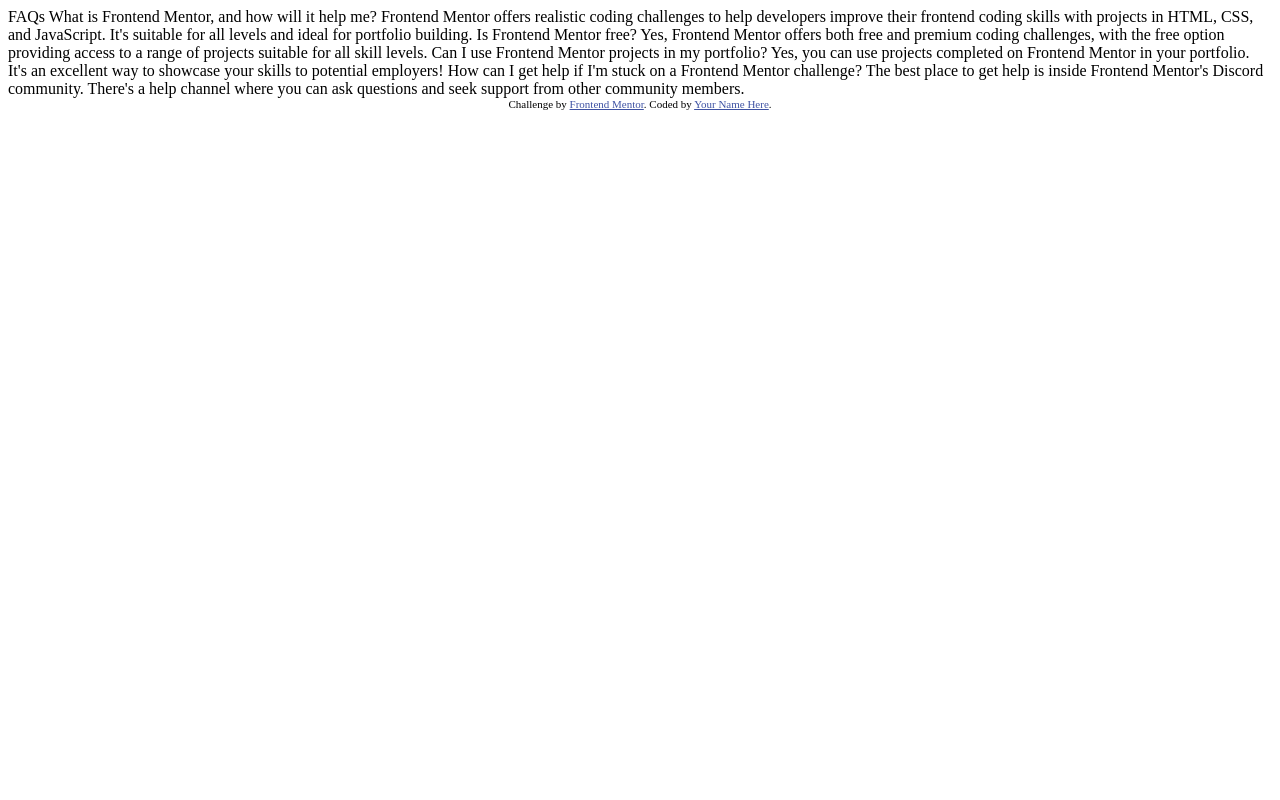
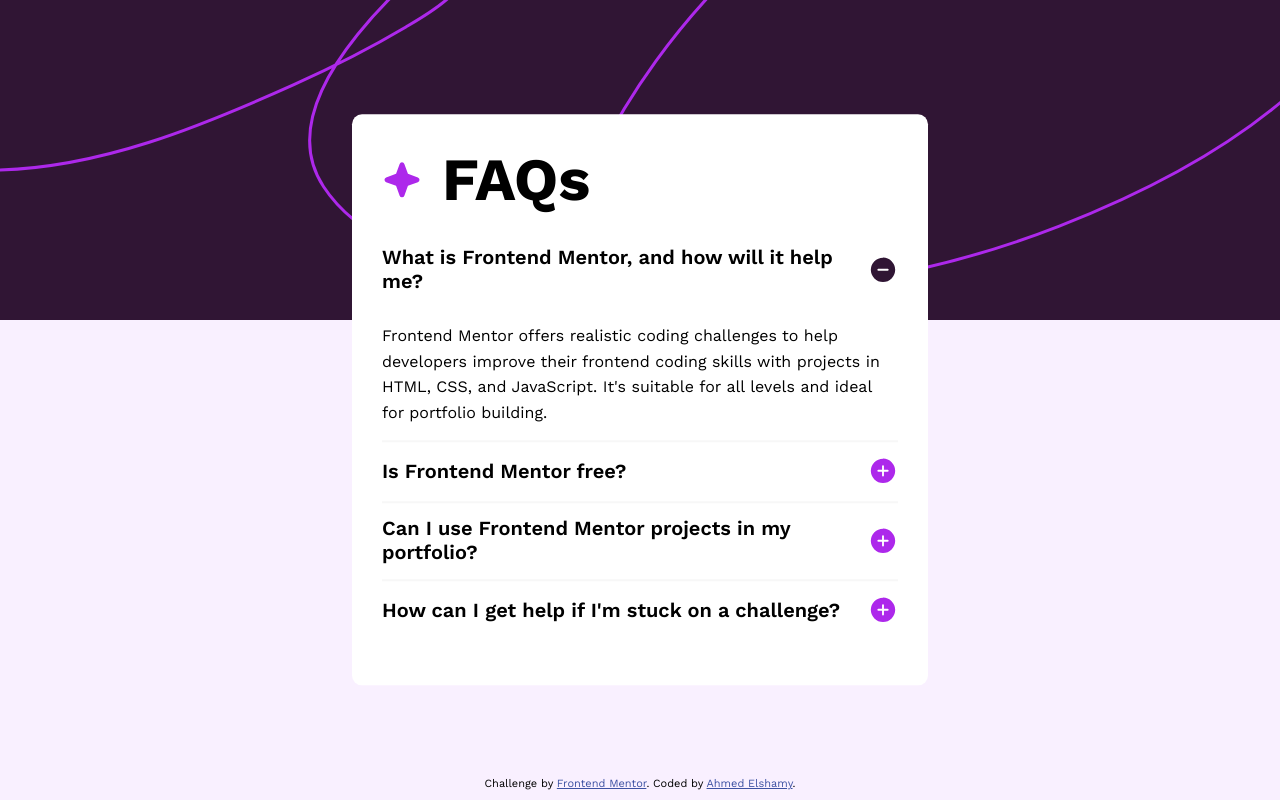
Before and after one commit to ahmed-elshamy23/FAQ-Accordion, a plain HTML site: page index.html in a window 1280 px wide. Drawn offline with Linux system fonts and the light colour scheme.

Commit message:
First Submit

```diff
--- a/index.html
+++ b/index.html
@@ -1,48 +1,79 @@
 <!DOCTYPE html>
 <html lang="en">
+
 <head>
 	<meta charset="UTF-8">
-  <meta name="viewport" content="width=device-width, initial-scale=1.0"> <!-- displays site properly based on user's device -->
+	<!-- displays site properly based on user's device -->
+	<meta name="viewport" content="width=device-width, initial-scale=1.0">
 
 	<link rel="icon" type="image/png" sizes="32x32" href="./assets/images/favicon-32x32.png">
 
+	<!-- Linking Stylesheet -->
+	<link rel="stylesheet" href="style.css">
+
 	<title>Frontend Mentor | FAQ accordion</title>
+</head>
 
-  <!-- Feel free to remove these styles or customise in your own stylesheet 👍 -->
-  <style>
-    .attribution { font-size: 11px; text-align: center; }
-    .attribution a { color: hsl(228, 45%, 44%); }
-  </style>
-</head>
 <body>
-
-  FAQs
-
-  What is Frontend Mentor, and how will it help me?
-
+	<div class="main">
+		<div class="title">
+			<svg xmlns="http://www.w3.org/2000/svg" width="40" height="41" fill="none" viewBox="0 0 40 41">
+				<path fill="#AD28EB"
+					d="M37.5 20.5a2.467 2.467 0 0 1-1.64 2.344l-9.913 3.604-3.603 9.911a2.5 2.5 0 0 1-4.688 0l-3.604-9.922-9.911-3.593a2.5 2.5 0 0 1 0-4.688l9.921-3.604 3.594-9.911a2.5 2.5 0 0 1 4.688 0l3.604 9.921 9.911 3.594A2.467 2.467 0 0 1 37.5 20.5Z" />
+			</svg>
+			<h1>FAQs</h1>
+		</div>
+		<div class="content">
+			<ul>
+				<li class="active">
+					<div>
+						<h2>What is Frontend Mentor, and how will it help me?</h2>
+						<img src="assets/images/icon-minus.svg" alt="">
+					</div>
+					<p>
 						Frontend Mentor offers realistic coding challenges to help developers improve their
 						frontend coding skills with projects in HTML, CSS, and JavaScript. It's suitable for
 						all levels and ideal for portfolio building.
-
-  Is Frontend Mentor free?
-
+					</p>
+				</li>
+				<li>
+					<div>
+						<h2>Is Frontend Mentor free?</h2>
+						<img src="assets/images/icon-plus.svg" alt="">
+					</div>
+					<p>
 						Yes, Frontend Mentor offers both free and premium coding challenges, with the free
 						option providing access to a range of projects suitable for all skill levels.
-
-  Can I use Frontend Mentor projects in my portfolio?
-
+					</p>
+				</li>
+				<li>
+					<div>
+						<h2>Can I use Frontend Mentor projects in my portfolio?</h2>
+						<img src="assets/images/icon-plus.svg" alt="">
+					</div>
+					<p>
 						Yes, you can use projects completed on Frontend Mentor in your portfolio. It's an excellent
 						way to showcase your skills to potential employers!
-
-  How can I get help if I'm stuck on a Frontend Mentor challenge?
-
+					</p>
+				</li>
+				<li>
+					<div>
+						<h2>How can I get help if I'm stuck on a challenge?</h2>
+						<img src="assets/images/icon-plus.svg" alt="">
+					</div>
+					<p>
 						The best place to get help is inside Frontend Mentor's Discord community. There's a help
 						channel where you can ask questions and seek support from other community members.
-
-
+					</p>
+				</li>
+			</ul>
+		</div>
+	</div>
 	<div class="attribution">
 		Challenge by <a href="https://www.frontendmentor.io?ref=challenge" target="_blank">Frontend Mentor</a>.
-    Coded by <a href="#">Your Name Here</a>.
+		Coded by <a href="#">Ahmed Elshamy</a>.
 	</div>
+	<script src="main.js"></script>
 </body>
+
 </html>
--- a/main.js
+++ b/main.js
@@ -0,0 +1,40 @@
+let listItems = document.querySelectorAll("ul li");
+
+Array.from(listItems).forEach((item) => {
+  item.onclick = function () {
+    // Collapsing item if it is expanded
+    if (item.classList.contains("active")) {
+      item.classList.remove("active");
+      alternateIcon(item);
+    }
+
+    // Expanding only clicked item
+    else {
+      // Removing active class from all items
+      Array.from(listItems).forEach((item) => {
+        item.classList.remove("active");
+      });
+
+      // Adding active class to only clicked item
+      item.classList.add("active");
+
+      // Alternating plus and minus icons
+      Array.from(listItems).forEach((item) => {
+        alternateIcon(item);
+      });
+    }
+  };
+});
+
+function alternateIcon(item) {
+  if (item.classList.contains("active"))
+    item.firstElementChild.lastElementChild.setAttribute(
+      "src",
+      "assets/images/icon-minus.svg"
+    );
+  else
+    item.firstElementChild.lastElementChild.setAttribute(
+      "src",
+      "assets/images/icon-plus.svg"
+    );
+}
--- a/style.css
+++ b/style.css
@@ -0,0 +1,150 @@
+/* =========================================== Global Roles ===========================================*/
+
+* {
+    margin: 0;
+    box-sizing: border-box;
+}
+
+:root {
+    --white: hsl(0, 0%, 100%);
+    --lightPink: hsl(275, 100%, 97%);
+    --grayishPurple: hsl(292, 16%, 49%);
+    --darkPurple: hsl(292, 42%, 14%);
+}
+
+@font-face {
+    font-family: 'Work Sans';
+    src: url("assets/fonts/WorkSans-VariableFont_wght.ttf");
+}
+
+body {
+    width: 100vw;
+    height: 100vh;
+    font-size: 16px;
+    background-image: url("assets/images/background-pattern-desktop.svg");
+    background-repeat: no-repeat;
+    background-color: var(--lightPink);
+    position: relative;
+    font-family: 'Work Sans';
+}
+
+/* =========================================== Title ===========================================*/
+
+.main {
+    width: 45%;
+    padding: 30px;
+    background-color: var(--white);
+    border-radius: 10px;
+    position: absolute;
+    top: 50%;
+    left: 50%;
+    transform: translate(-50%, -50%);
+}
+
+@media (max-width: 767px) {
+    .main {
+        width: 90%;
+    }
+}
+
+.main .title {
+    display: flex;
+    align-items: center;
+}
+
+.main .title svg {
+    margin-right: 20px;
+}
+
+.main .title h1 {
+    font-weight: 700;
+    font-size: 60px;
+}
+
+@media (max-width: 767px) {
+    .main .title h1 {
+        font-size: 40px;
+    }
+}
+
+/* =========================================== Content ===========================================*/
+
+.content {
+    margin-top: 30px;
+}
+
+.content ul {
+    list-style: none;
+    padding: 0;
+}
+
+.content ul li {
+    cursor: pointer;
+    position: relative;
+    overflow: hidden;
+}
+
+.content ul li:not(:last-child):before {
+    content: "";
+    height: 0;
+    width: 100%;
+    border: 1px solid #f7f7f7;
+    position: absolute;
+    top: calc(100% - 15px);
+    left: 0;
+}
+
+.content ul li div {
+    display: flex;
+    justify-content: space-between;
+    align-items: center;
+    margin-bottom: 30px;
+}
+
+
+.content ul li div h2 {
+    font-size: 20px;
+    font-weight: 600;
+}
+
+@media (max-width: 767px) {
+    .content ul li div h2 {
+        font-size: 18px;
+    }
+}
+
+.content ul li p {
+    opacity: 0;
+    height: 0;
+    line-height: 1.6;
+    transition: 0.3s;
+}
+
+.content ul li.active p {
+    opacity: 1;
+    height: unset;
+    margin-bottom: 30px;
+}
+
+/* =========================================== Footer ===========================================*/
+
+.attribution {
+    width: 100%;
+    padding: 10px;
+    font-size: 11px;
+    text-align: center;
+    position: absolute;
+    bottom: 0;
+    left: 50%;
+    transform: translateX(-50%);
+}
+
+@media (max-width: 767px) {
+    .attribution {
+        bottom: 10px;
+    }
+}
+
+.attribution a {
+    color: hsl(228, 45%, 44%);
+}
```
Lines whose indentation alone changed are shown as unchanged.
